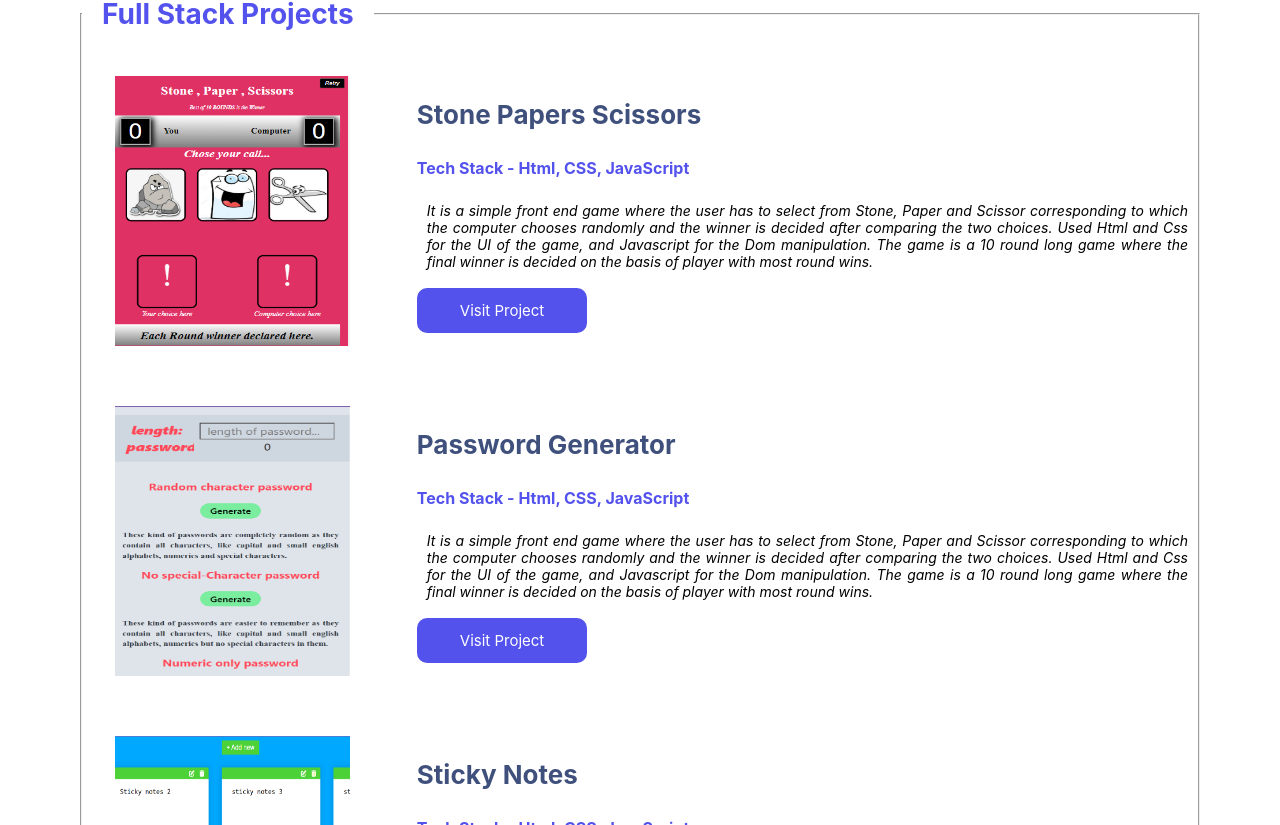
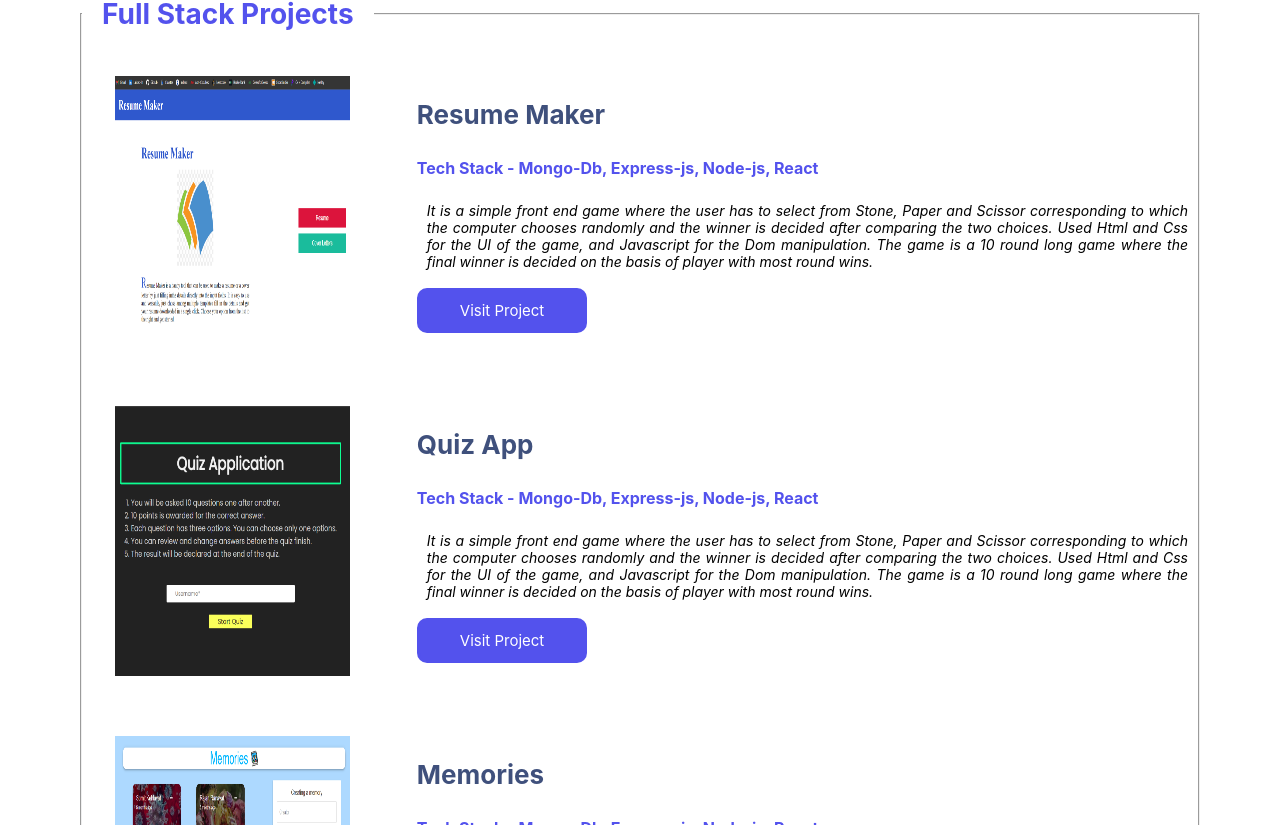
Before and after one commit to CHEEMS-1206/Portfolio, a React (Create React App) app: page /Projects in a window 1280 px wide. Shown: the part 2355-3180 px from the top of the page. Built offline with nearby package versions, Linux system fonts and the light colour scheme.

Commit message:
Added full stack projects to the projects section

```diff
--- a/src/Components/View/Sections/Projects/Projects.js
+++ b/src/Components/View/Sections/Projects/Projects.js
@@ -62,25 +62,25 @@ function Projects() {
           <fieldset>
             <legend>Full Stack Projects</legend>
             <Project
-              projectImage={ImageImports.StonePaperScissors}
-              projectName={"Stone Papers Scissors"}
+              projectImage={ImageImports.ResumeMaker}
+              projectName={"Resume Maker"}
               projectContent=" It is a simple front end game where the user has to select from Stone, Paper and Scissor corresponding to which the computer chooses randomly and the winner is decided after comparing the two choices.  Used Html and Css for the UI of the game, and Javascript for the Dom manipulation. The game is a 10 round long game where the final winner is decided on the basis of player with most round wins."
-              projectTechStack="Html, CSS, JavaScript"
-              projectVisitLink="https://stone-paper-scissor-priyanshu-singh.netlify.app/"
+              projectTechStack="Mongo-Db, Express-js, Node-js, React"
+              projectVisitLink="https://github.com/CHEEMS-1206/ResumeMakerProject"
             />
             <Project
-              projectImage={ImageImports.PasswordGenerator}
-              projectName={"Password Generator"}
+              projectImage={ImageImports.Quiz}
+              projectName={"Quiz App"}
               projectContent="It is a simple front end game where the user has to select from Stone, Paper and Scissor corresponding to which the computer chooses randomly and the winner is decided after comparing the two choices.  Used Html and Css for the UI of the game, and Javascript for the Dom manipulation. The game is a 10 round long game where the final winner is decided on the basis of player with most round wins."
-              projectTechStack="Html, CSS, JavaScript"
-              projectVisitLink=""
+              projectTechStack="Mongo-Db, Express-js, Node-js, React"
+              projectVisitLink="https://github.com/CHEEMS-1206/QUIZ_APP_MERN_PROJECT"
             />
             <Project
-              projectImage={ImageImports.StickyNotes}
-              projectName={"Sticky Notes"}
+              projectImage={ImageImports.Memories}
+              projectName={"Memories"}
               projectContent="It is a simple front end game where the user has to select from Stone, Paper and Scissor corresponding to which the computer chooses randomly and the winner is decided after comparing the two choices.  Used Html and Css for the UI of the game, and Javascript for the Dom manipulation. The game is a 10 round long game where the final winner is decided on the basis of player with most round wins."
-              projectTechStack="Html, CSS, JavaScript"
-              projectVisitLink=""
+              projectTechStack="Mongo-Db, Express-js, Node-js, React"
+              projectVisitLink="https://github.com/CHEEMS-1206/PET_SHOP_API_PROJECT"
             />
           </fieldset>
         </div>
```
